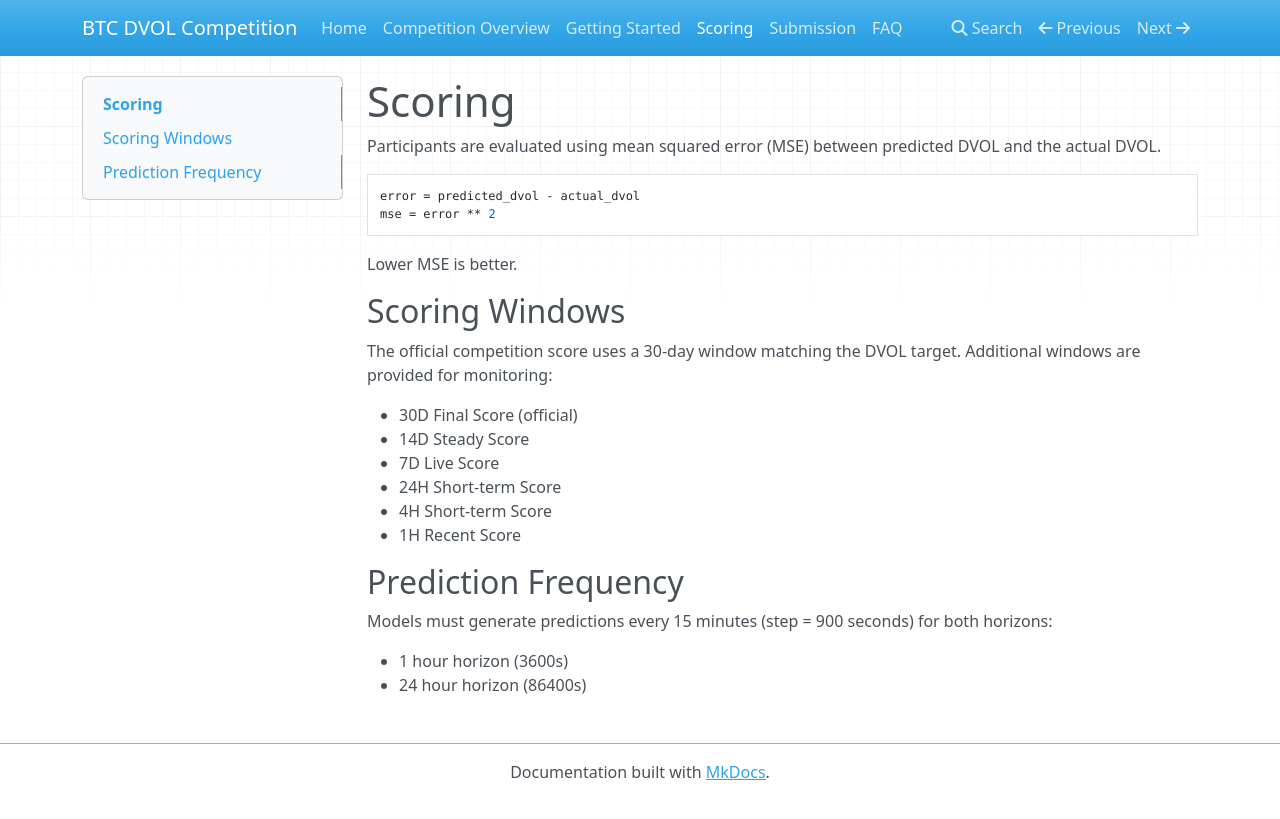
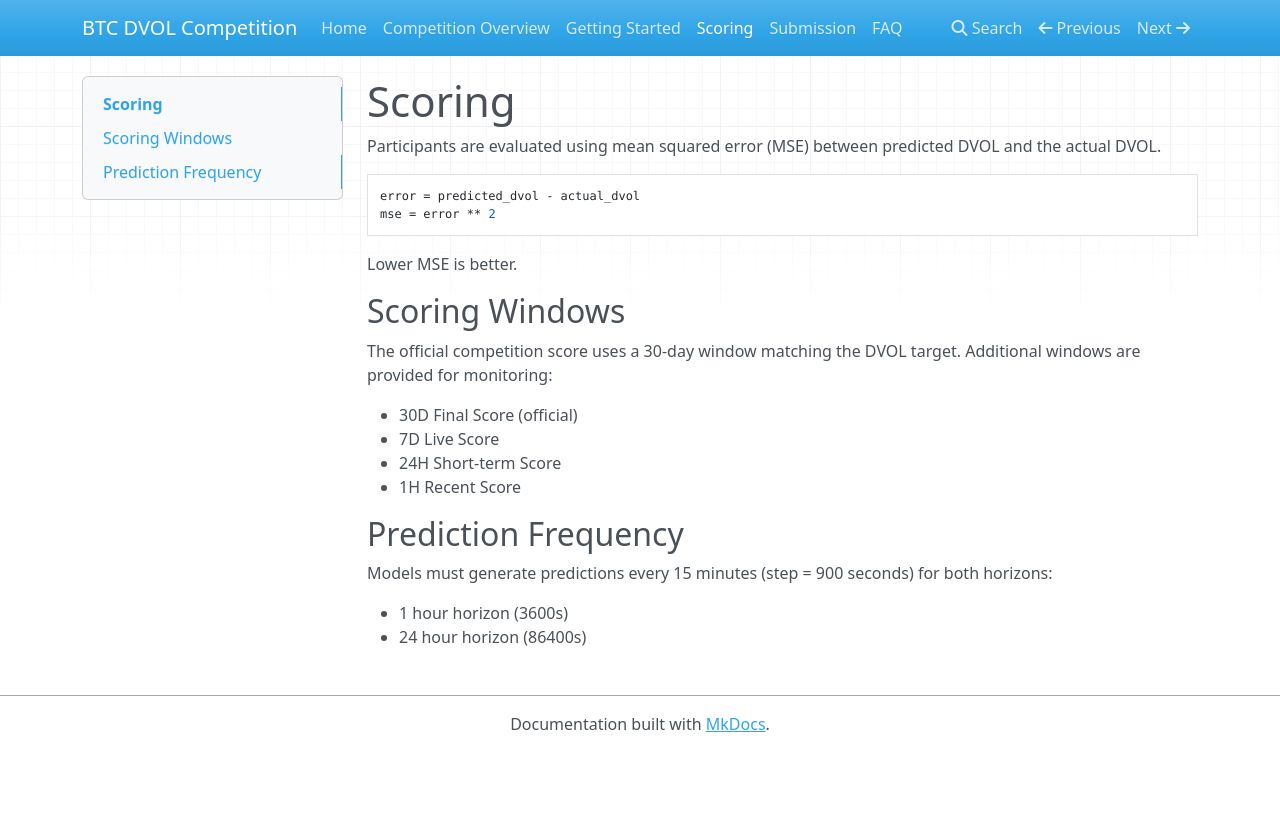
Before and after one commit to jberros/crunch-btcdvol, an MkDocs documentation site: the page built from docs/scoring.md, in a window 1280 px wide. Shown: the top 819 px of the page. Built offline with MkDocs 1.6.1, drawn with Linux system fonts in a browser that asks for light colours; nearby versions of some CDN libraries.

Commit message:
Updated docs and notebook

```diff
--- a/docs/scoring.md
+++ b/docs/scoring.md
@@ -14,10 +14,8 @@ Lower MSE is better.
 The official competition score uses a 30-day window matching the DVOL target. Additional windows are provided for monitoring:
 
 - 30D Final Score (official)
-- 14D Steady Score
 - 7D Live Score
 - 24H Short-term Score
-- 4H Short-term Score
 - 1H Recent Score
 
 ## Prediction Frequency
```
Also changed, not shown: docs/competition_overview.md (+1 -0 lines), 1 other file.
